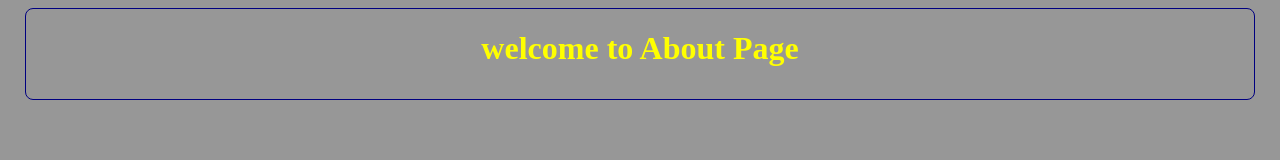
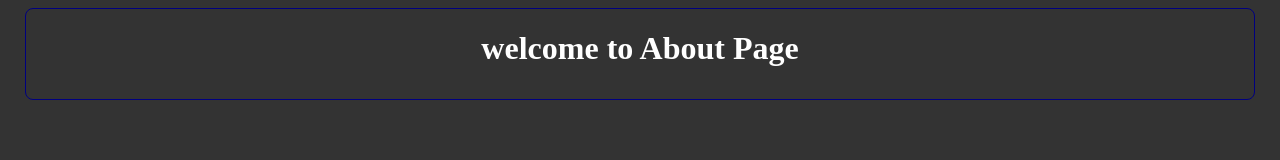
Before and after one commit to perlov3301/node_trav, a website: page public/about.html in a window 1280 px wide. Drawn offline with Linux system fonts and the light colour scheme.

```diff
--- a/index.js
+++ b/index.js
@@ -73,6 +73,7 @@
                     if (err) throw err;
                     res.writeHead(200, { 'Content-Type': 'text/html' });
                     res.end(content,'utf8');
+                    console.log(`can't access to file ${filePath} ${myTime()}`);
                 });
               } // err.code==='enoent'
               else {//some server error
--- a/public/about.html
+++ b/public/about.html
@@ -4,16 +4,16 @@
         <meta name="viewport"
            content="width=device-width, initial-scale=1.0">
         <title>About</title>
+        <link rel="stylesheet" href="./css/style.css" />
         <style>
             body {
-                background-color: rgba(125, 125, 125, 0.8);
                 margin: 0.5rem auto 0.5rem auto;
                 width: 96%;
                 height: 90px;
                 border-radius: 0.5rem;
                 border: 1px solid navy;
             }
-            h1,h2,h3,h4,h5 { text-align: center; color: yellow; }
+            h1,h2,h3,h4,h5 { text-align: center;  }
         </style>
     </head>
     <body>
--- /dev/null
+++ b/public/css/style.css
@@ -0,0 +1,4 @@
+body {
+    background: #333;
+    color: #fff;
+}
```
Also changed, not shown: public/404.html (+5 -1 lines), public/index.html (+1 -1 lines).
